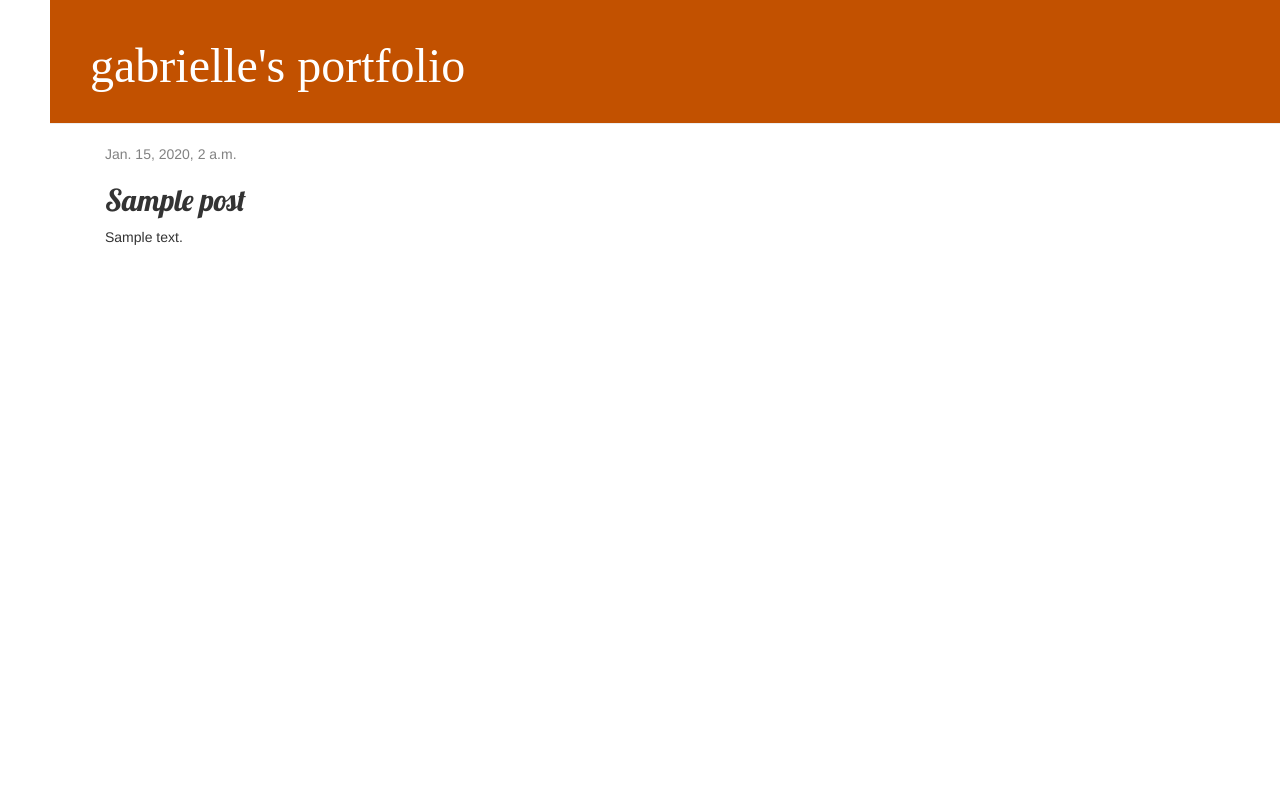
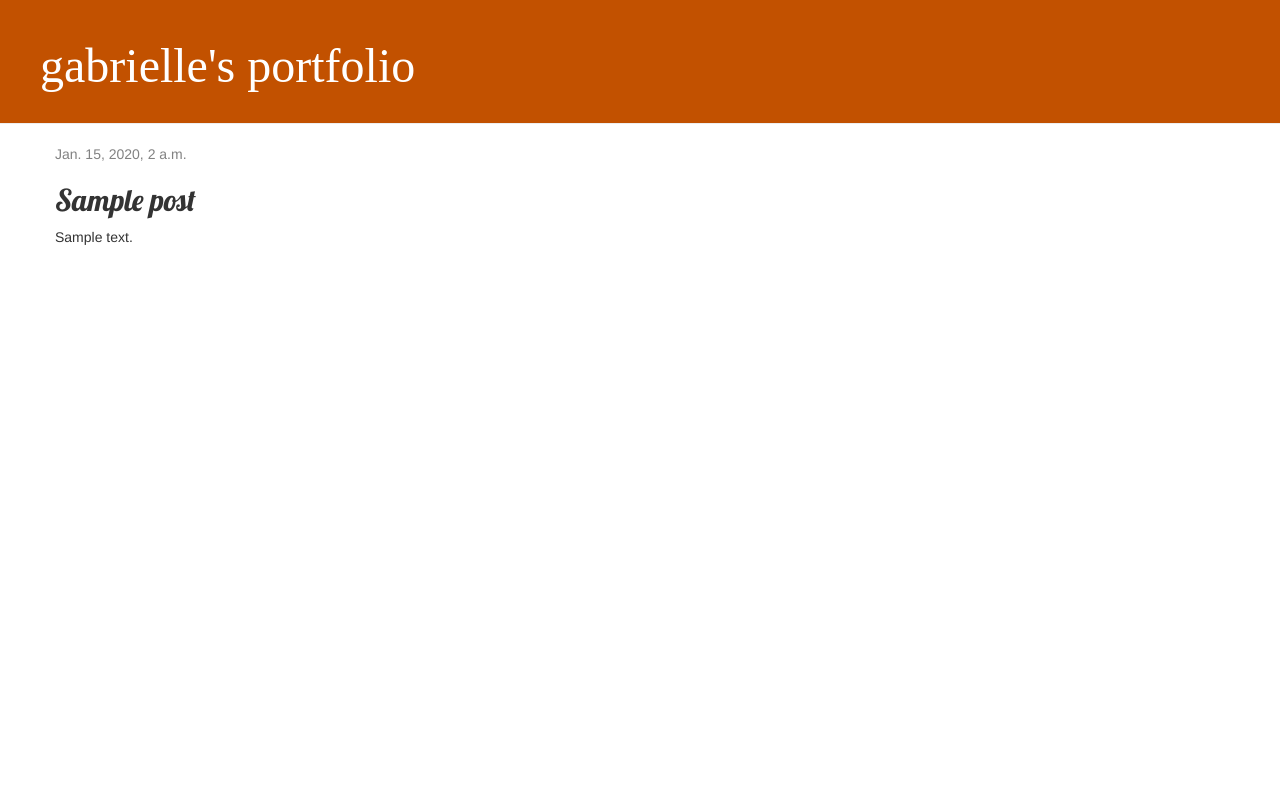
Before and after one commit to gabriellengia/my-first-blog, a Django app: page /post/1/ in a window 1280 px wide. Run offline with Django 3.2, Linux system fonts and the light colour scheme; tables that the repository leaves empty hold one stand-in row (values such as "Sample post"); some libraries are stand-ins or nearby versions.

Commit message:
changed padding

```diff
--- a/blog/static/css/blog.css
+++ b/blog/static/css/blog.css
@@ -3,7 +3,7 @@ h1 a, h2 a {
     font-family: 'Merriweather';
 }
 body {
-    padding-left: 50px;
+    padding-left: 0px;
 }
 .page-header {
     background-color: #C25100;
```
